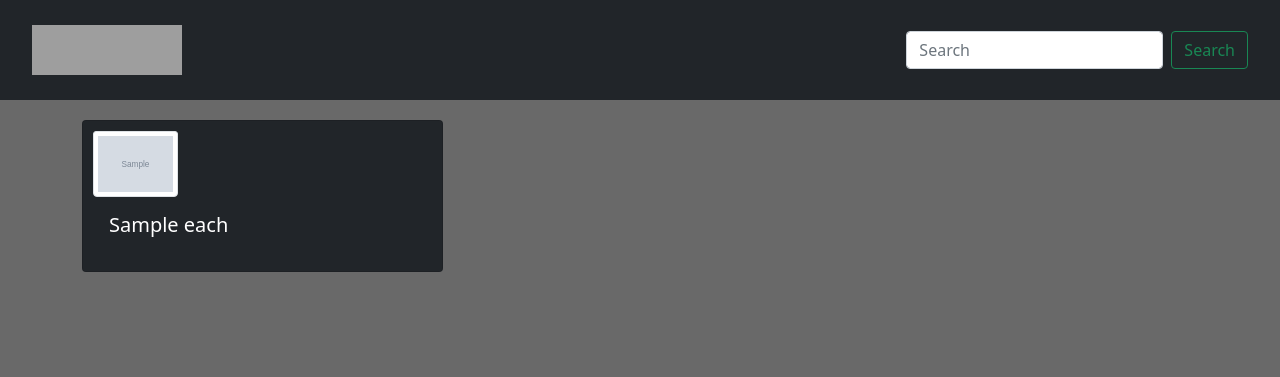
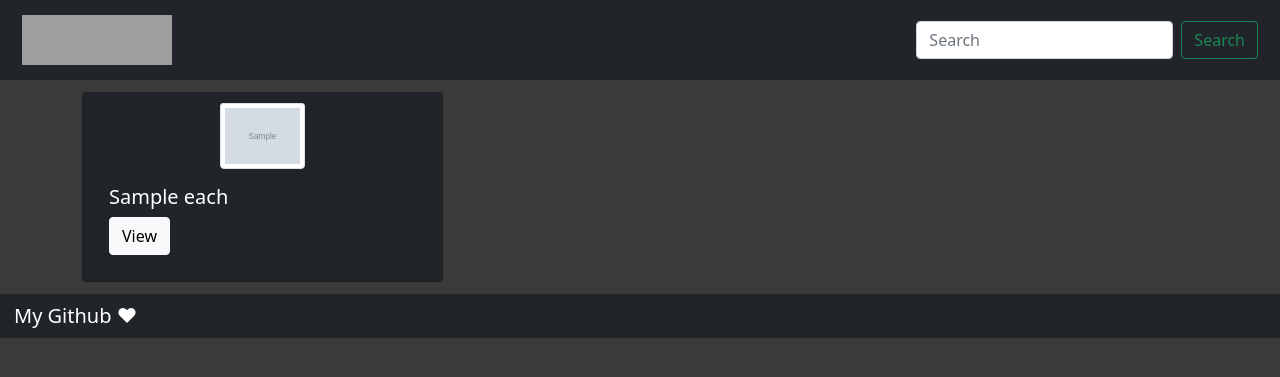
Before and after one commit to AKXAT/DjangoStackoverflowAPI-, a Python web app: template stackoverflow/questions/templates/base.html in a window 1280 px wide. Shown: the top 377 px of the page. Run offline with Jinja, Linux system fonts and the light colour scheme; the template is opened without the code that fills it: most values are stand-ins (such as "Sample title", 1, 10 or a date in 2020); grey boxes marked "Sample" are stand-in pictures; grey boxes are pictures that could not be loaded.

Commit message:
Updated the base HTML

```diff
--- a/stackoverflow/questions/templates/base.html
+++ b/stackoverflow/questions/templates/base.html
@@ -8,8 +8,8 @@
     <script src="https://cdn.jsdelivr.net/npm/bootstrap@5.1.3/dist/js/bootstrap.bundle.min.js" integrity="sha384-ka7Sk0Gln4gmtz2MlQnikT1wXgYsOg+OMhuP+IlRH9sENBO0LRn5q+8nbTov4+1p" crossorigin="anonymous"></script>
     <title>Document</title>
 </head>
-<body style="background-color: dimgrey;">
-    <nav class="navbar navbar-dark bg-dark" style="padding: 20px;">
+<body style="background-color: rgb(59, 59, 59);">
+    <nav class="navbar navbar-dark bg-dark" style="padding: 10px;">
         <div class="container-fluid">
             <a class="navbar-brand" href="https://stackoverflow.com/">
                 <img src="https://stackoverflow.design/assets/img/logos/so/logo-meta.svg" alt="" width="150" height="50">
@@ -20,17 +20,20 @@
             </form>
           </div>
       </nav>
-    <div class="container" style="margin-top: 20px;">
+    <div class="container" style="padding: 12px;">
         <div class="jumbotron">
             <div class="row row-cols-2 row-cols-md-3 g-3">
                 {% for each in s.items %}
                 <div class="col">
                   <div class="card text-white bg-dark " style="padding: 10px;">
-                      <div class="col-sm-3">
-                        <img src="{{each.owner.profile_image}}" class="img-thumbnail card-img-top" alt="..." >
+                      <div class="col-sm-3" style="align-self: center;">
+                          <a href="{{each.owner.link}}">
+                            <img src="{{each.owner.profile_image}}" class="img-thumbnail card-img-top" alt="https://images.theconversation.com/files/417198/original/file-20210820-25-1j3afhs.jpeg?ixlib=rb-1.1.0&q=45&auto=format&w=926&fit=clip" >
+                          </a>
                       </div>
                     <div class="card-body">
                       <h5 class="card-title">{{each.title}}</h5>
+                      <a href="{{each.link}}" class="btn btn-light">View</a>
                     </div>
                   </div>
                 </div>
@@ -38,5 +41,10 @@
             </div>
         </div>
     </div>
+    <nav class="navbar navbar-dark bg-dark" style="padding: 2px;">
+        <div class="container-fluid">
+          <a class="navbar-brand" href="https://github.com/akxat">My Github ❤</a>
+        </div>
+      </nav>
 </body>
 </html>
```
